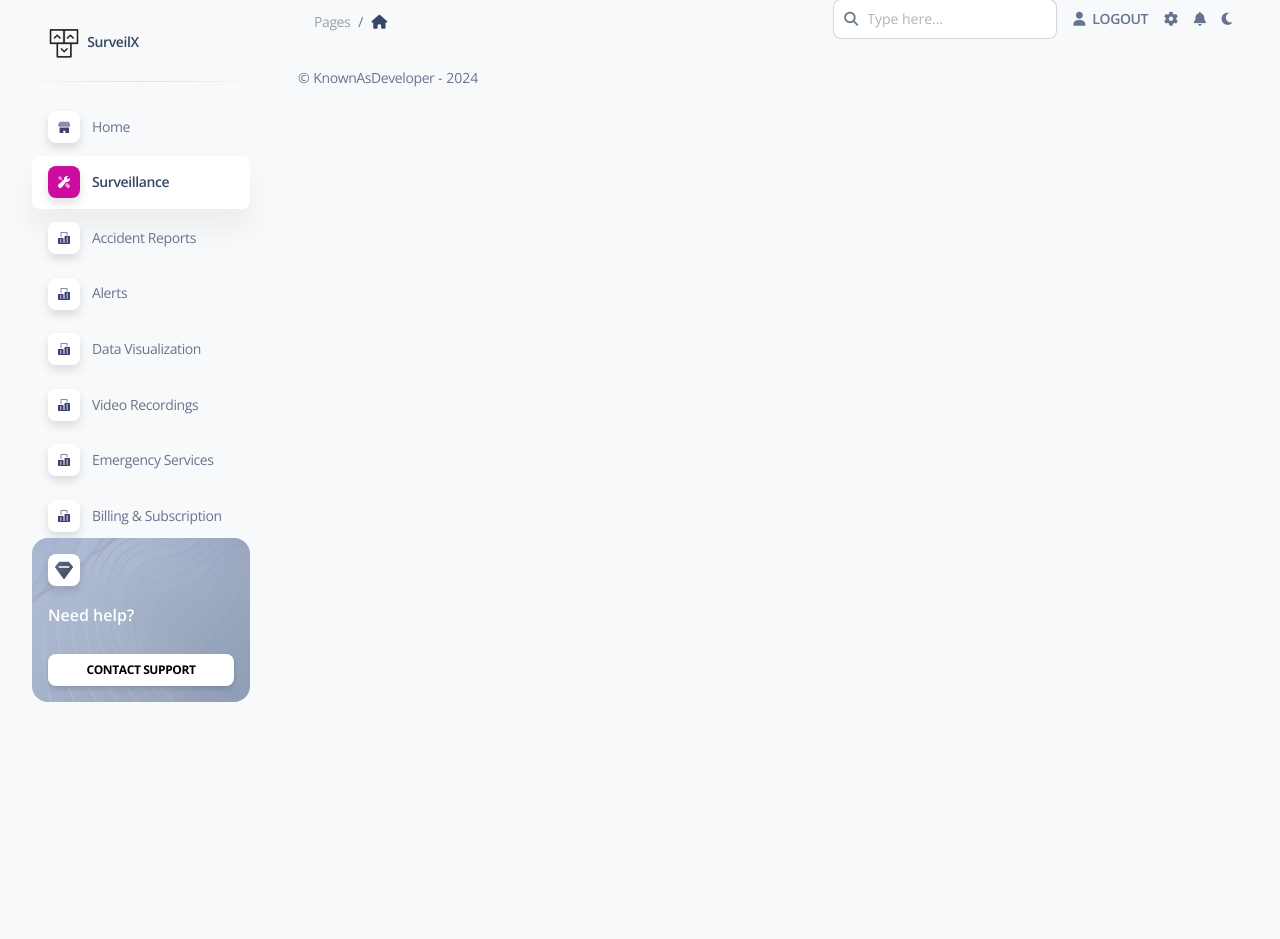
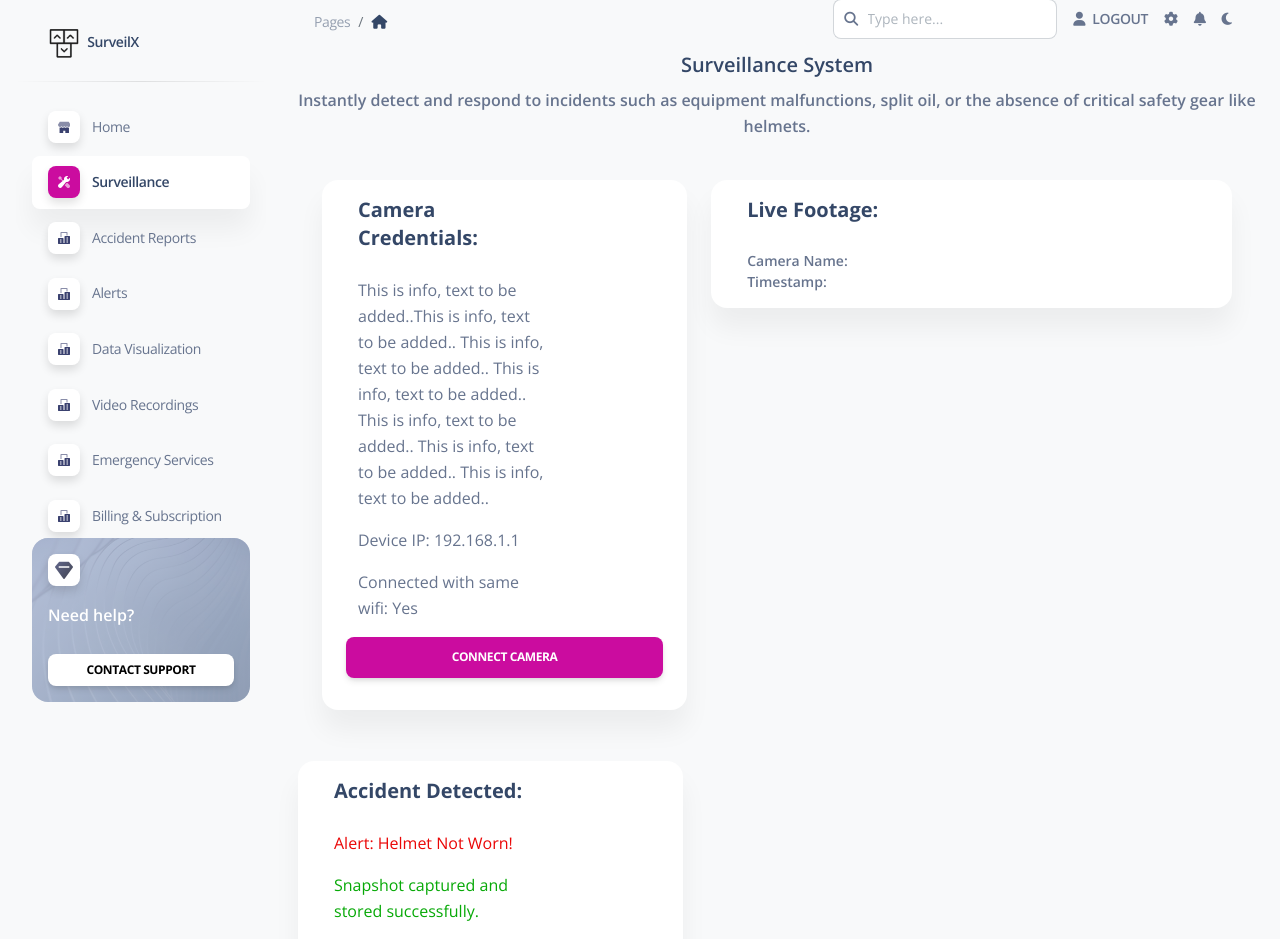
Before and after one commit to KnownAsDevelopers0680/Advanced-Surveillance-System, a Flask app: page /surveillance.html in a window 1280 px wide. Shown: the part 13-952 px from the top of the page. Before the commit the page ends 715 px from the top, so only its background shows below. Run offline with Flask 3, Linux system fonts and the light colour scheme; the visitor is signed in with stand-in values (Sample User, id 1); parts of the project's set-up code (start-up, migrations or seed data) failed here and were passed over; some libraries are stand-ins or nearby versions.

Commit message:
Surveillance page updated

```diff
--- a/apps/templates/home/surveillance.html
+++ b/apps/templates/home/surveillance.html
@@ -1,16 +1,198 @@
-{% extends 'layouts/base.html' %}
+{% extends 'layouts/base.html' %} {% block title %} Surveillance System {%
+endblock title %} {% block stylesheets %}
+<style>
+   .text-dark-green {
+    color: #07a907; /* Dark green color */
+}
+</style>
+{% endblock stylesheets %} {% block content %}
+<div class="container">
+  <h5 class="text-center">Surveillance System</h5>
+  <p class="text-center font-weight-bold">
+    Instantly detect and respond to incidents such as equipment malfunctions,
+    split oil, or the absence of critical safety gear like helmets.
+  </p>
 
-{% block title %} Surveillance {% endblock title %}
+  <br>
 
-<!-- Specific CSS goes HERE -->
-{% block stylesheets %}{% endblock stylesheets %}
-
-{% block content %}
+  <div class="container">
+    <div class="row">
+        <div class="col-xl-5 col-sm-12 mb-xl-0 mb-4">
+            <div class="card" style="width: 100%; border-left: 20px solid transparent; border-right: 20px solid transparent;">
+          <div class="card-body p-3">
+            <div class="row">
+              <div class="col-8">
+                <div class="numbers">
+                  <h5 class="font-weight-bolder mb-0">Camera Credentials:</h5>
+                  <br />
+                  <p>This is info, text to be added..This is info, text to be added..
+                    This is info, text to be added..
+                    This is info, text to be added..
+                    This is info, text to be added..
+                    This is info, text to be added..
+                    This is info, text to be added..
+                  </p>
+                  <p>Device IP: <span id="device-ip">192.168.1.1</span></p>
+                  <p>
+                    Connected with same wifi: <span id="wifi-status">Yes</span>
+                  </p>
+                </div>
+              </div>
+            <!-- Button to open the camera -->
+                <button id="openCamera" class="btn btn-primary">Connect Camera</button>
+            </div>
+          </div>
+        </div>
+      </div>
 
 
-{% include "includes/footer.html" %}
 
-{% endblock content %}
+      <div class="col-xl-7 col-sm-12 mb-xl-0 mb-4">
+        <div class="card" style="width: 100%; border-left: 20px solid transparent; border-right: 20px solid transparent;">
+          <div class="card-body p-3">
+            <div class="row">
+              <div class="col-12">
+                <div class="numbers">
+                  <h5 class="font-weight-bolder mb-0">Live Footage:</h5>
+                  <br />
+                  <p class="text-sm mb-0 font-weight-bold">
+                    Camera Name:
+                    </p>
+                   <!-- Live Footage Section -->
+                    <div class="live-footage" id="liveFootage" style="display: none">
+                        <div class="video-container">
+                        <video id="video" width="610" height="480" autoplay></video>
+                        </div>
+                    </div>
 
-<!-- Specific JS goes HERE -->
-{% block javascripts %}{% endblock javascripts %}
+                    <p class="text-sm mb-0 font-weight-bold">
+                        Timestamp:
+                    </p>
+                </div>
+              </div>
+            </div>
+          </div>
+        </div>
+      </div>
+    </div>
+  </div>
+
+  <br>
+
+
+  </div>
+</div>
+</div>
+
+
+<br>
+
+<div class="container">
+    <div class="row">
+        <div class="col-xl-5 col-sm-12 mb-xl-0 mb-4">
+            <div class="card" style="width: 100%; height: 100%; border-left: 20px solid transparent; border-right: 20px solid transparent;">
+          <div class="card-body p-3">
+            <div class="row">
+              <div class="col-8">
+                <div class="numbers">
+                  <h5 class="font-weight-bolder mb-0">Accident Detected:</h5>
+                  <br />
+                  <p class="text-danger">
+                    Alert: Helmet Not Worn!
+                    </p>
+                    <p class="text-dark-green">
+                        Snapshot captured and stored successfully.
+                    </p>
+                    <div class="footage-preview">
+                        <h6>Snapshot Preview:</h6>
+                        <img src="/static/images/snapshot1.jpg" alt="Snapshot 1" />
+                        <img src="/static/images/snapshot2.jpg" alt="Snapshot 2" />
+                    </div>
+                </div>
+              </div>
+            </div>
+          </div>
+        </div>
+      </div>
+
+
+
+    </div>
+  </div>
+
+  <br>
+
+
+  </div>
+</div>
+</div>
+
+
+
+
+
+
+    </div>
+
+    {% include "includes/footer.html" %} {% endblock content %} {% block
+    javascripts %}
+    <script>
+      // JavaScript to handle camera access
+      document
+        .getElementById("openCamera")
+        .addEventListener("click", async () => {
+          const video = document.getElementById("video");
+          const constraints = { video: true };
+
+          try {
+            const stream = await navigator.mediaDevices.getUserMedia(
+              constraints
+            );
+            video.srcObject = stream;
+            document.getElementById("liveFootage").style.display = "flex";
+            detectHelmet(stream);
+          } catch (error) {
+            console.error("Error accessing camera:", error);
+          }
+        });
+
+      async function detectHelmet(stream) {
+        const video = document.getElementById("video");
+
+        setInterval(async () => {
+          const canvas = document.createElement("canvas");
+          canvas.width = video.videoWidth;
+          canvas.height = video.videoHeight;
+          const ctx = canvas.getContext("2d");
+          ctx.drawImage(video, 0, 0, canvas.width, canvas.height);
+          const imageData = canvas.toDataURL("image/jpeg");
+
+          // Send the image to the Flask server for detection
+          const response = await fetch("/detect", {
+            method: "POST",
+            body: new FormData().append("image", imageData),
+            headers: {
+              Accept: "application/json",
+            },
+          });
+
+          const result = await response.json();
+
+          // Check for helmet detection in the results
+          if (!result.helmet_detected) {
+            alert("Alert: Helmet Not Worn!"); // Show alert if no helmet is detected
+            triggerAlarm();
+          }
+        }, 5000); // Check every 5 seconds
+      }
+
+      // Function to trigger alarm
+      function triggerAlarm() {
+        alert(
+          "Alert: Helmet Not Worn! Snapshot captured and stored successfully."
+        );
+      }
+    </script>
+    {% endblock javascripts %}
+  </div>
+</div>
```
